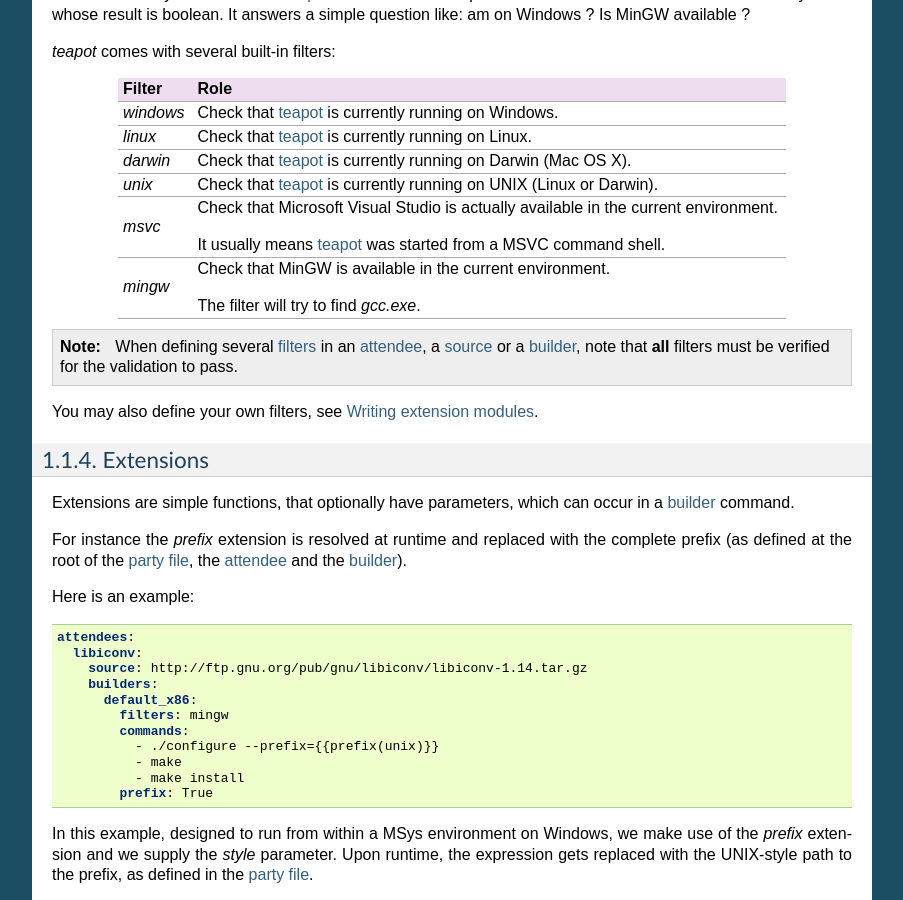
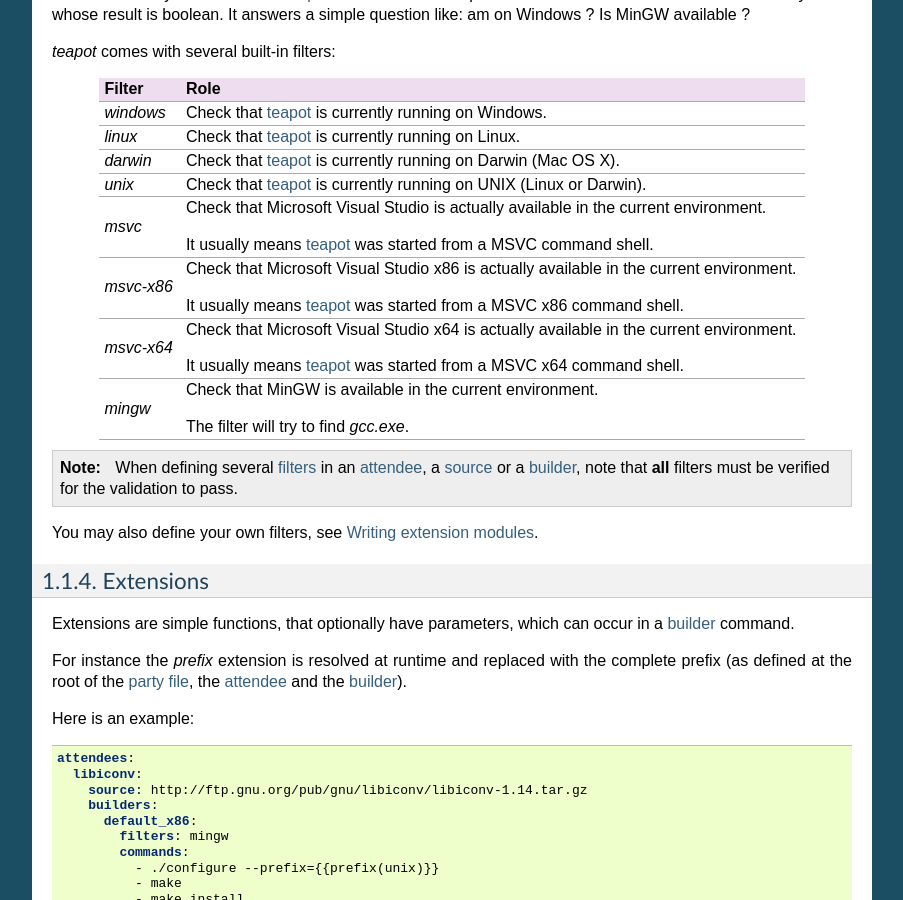
Before and after one commit to freelan-developers/teapot, a Sphinx documentation site: the page built from docs/source/the_party_file.rst, in a window 1280 px wide and 900 px high, scrolled down 7809 px. Shown: the whole window, without its empty margins (198-1101 px from the left). Built offline with Sphinx 7.4.7, drawn with Linux system fonts in a browser that asks for light colours.

Commit message:
Updated built-in filters documentation

```diff
--- a/docs/source/the_party_file.rst
+++ b/docs/source/the_party_file.rst
@@ -399,20 +399,26 @@ Filters are a way to differentiate :term:`teapot` execution accross platforms an
 
 *teapot* comes with several built-in filters:
 
-========= ====================================================================================
-Filter    Role
-========= ====================================================================================
-`windows` Check that :term:`teapot` is currently running on Windows.
-`linux`   Check that :term:`teapot` is currently running on Linux.
-`darwin`  Check that :term:`teapot` is currently running on Darwin (Mac OS X).
-`unix`    Check that :term:`teapot` is currently running on UNIX (Linux or Darwin).
-`msvc`    Check that Microsoft Visual Studio is actually available in the current environment.
+========== ========================================================================================
+Filter     Role
+========== ========================================================================================
+`windows`  Check that :term:`teapot` is currently running on Windows.
+`linux`    Check that :term:`teapot` is currently running on Linux.
+`darwin`   Check that :term:`teapot` is currently running on Darwin (Mac OS X).
+`unix`     Check that :term:`teapot` is currently running on UNIX (Linux or Darwin).
+`msvc`     Check that Microsoft Visual Studio is actually available in the current environment.
 
-          It usually means :term:`teapot` was started from a MSVC command shell.
-`mingw`   Check that MinGW is available in the current environment.
+           It usually means :term:`teapot` was started from a MSVC command shell.
+`msvc-x86` Check that Microsoft Visual Studio x86 is actually available in the current environment.
 
-          The filter will try to find `gcc.exe`.
-========= ====================================================================================
+           It usually means :term:`teapot` was started from a MSVC x86 command shell.
+`msvc-x64` Check that Microsoft Visual Studio x64 is actually available in the current environment.
+
+           It usually means :term:`teapot` was started from a MSVC x64 command shell.
+`mingw`    Check that MinGW is available in the current environment.
+
+           The filter will try to find `gcc.exe`.
+========== ========================================================================================
 
 .. note::
 
```
